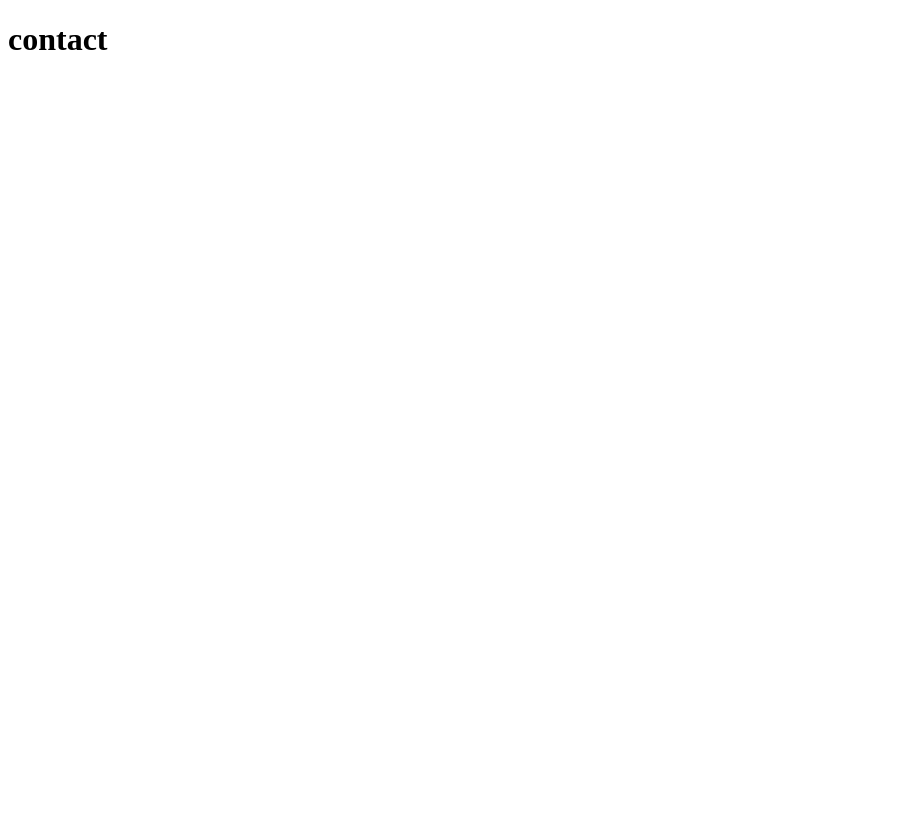
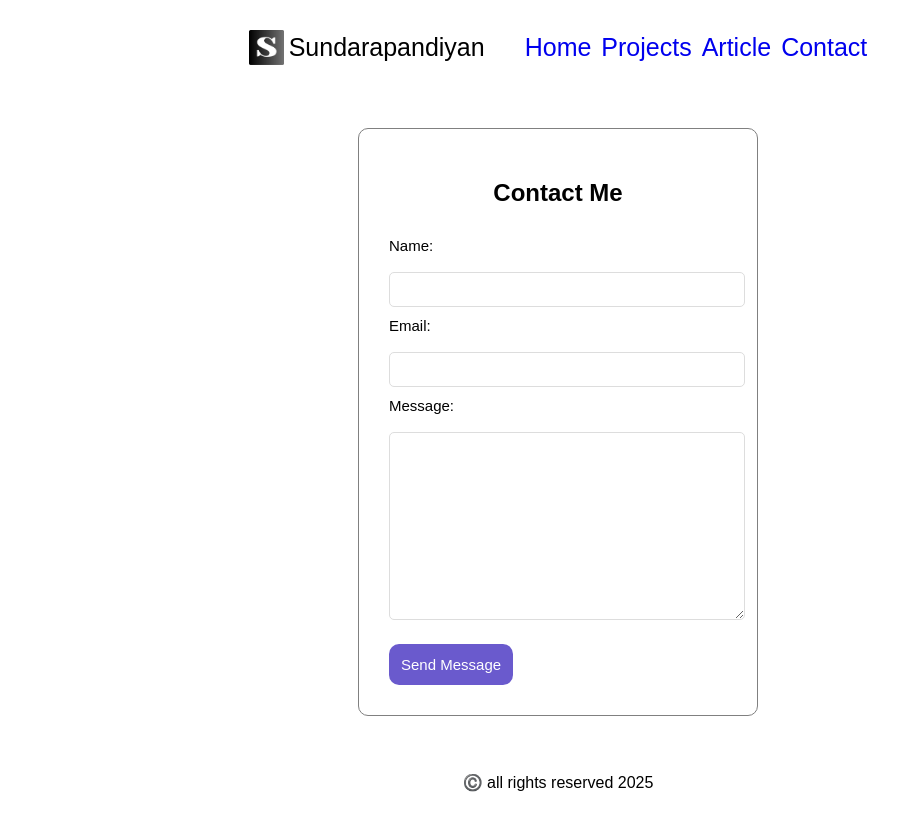
Before and after one commit to heypandya/roadmap-projects, a plain HTML site: page Frondend/02-basic-html-website/contact.html in a window 1280 px wide. Shown: the whole page, without its empty margins (0-921 px from the left). Drawn offline with Linux system fonts and the light colour scheme.

Commit message:
contact form added

```diff
--- a/Frondend/02-basic-html-website/contact.html
+++ b/Frondend/02-basic-html-website/contact.html
@@ -4,8 +4,144 @@
     <meta charset="UTF-8" />
     <meta name="viewport" content="width=device-width, initial-scale=1.0" />
     <title>Document</title>
+    <style>
+      body {
+        min-height: 100vh;
+        display: flex;
+        flex-direction: column;
+        align-items: center;
+        padding: 0;
+        box-sizing: border-box;
+        width: 100%;
+        max-width: 1100px;
+        font-family: "PT sans", sans-serif;
+      }
+      main {
+        flex: 1;
+        display: flex;
+        align-items: center;
+        justify-content: center;
+        width: 100%;
+        box-sizing: border-box;
+        padding: 20px 0;
+      }
+      .image {
+        width: 35px;
+        height: 35px;
+        margin-right: 5px;
+      }
+      .logo-name {
+        font-size: 25px;
+      }
+
+      header {
+        display: flex;
+        justify-content: space-between;
+        text-align: center;
+      }
+      .nav-left {
+        display: flex;
+        align-items: center;
+      }
+      .nav-right ul {
+        list-style: none;
+        display: flex;
+        gap: 10px;
+        font-size: 25px;
+      }
+      .nav-right a {
+        text-decoration: none;
+      }
+
+      .contact {
+        display: flex;
+        flex-direction: column;
+        justify-content: center;
+        align-items: center;
+        max-width: 400px;
+        width: 90%;
+        height: auto;
+        box-sizing: border-box;
+        border: 1px solid gray;
+        border-radius: 10px;
+        margin: 0 auto;
+        padding: 30px;
+      }
+
+      label {
+        font-size: 15px;
+        padding: 10px 0;
+        display: block;
+        margin-bottom: 8px;
+      }
+
+      input,
+      textarea {
+        font-size: 15px;
+        padding: 8px;
+        width: 100%;
+        border-radius: 5px;
+        outline: none;
+        border: 1px solid #ddd;
+      }
+
+      textarea {
+        resize: vertical;
+        min-height: 120px;
+      }
+
+      button {
+        padding: 12px;
+        border-radius: 10px;
+        border: none;
+        background-color: slateblue;
+        color: white;
+        font-size: 15px;
+        font-weight: 500;
+        margin-top: 20px;
+        cursor: pointer;
+      }
+
+      footer {
+        text-align: center;
+      }
+    </style>
   </head>
   <body>
-    <h1>contact</h1>
+    <header>
+      <div class="nav-left">
+        <img class="image" src="logo.png" alt="logo" />
+        <p class="logo-name">Sundarapandiyan</p>
+      </div>
+      <nav class="nav-right">
+        <ul>
+          <li><a href="index.html">Home</a></li>
+          <li><a href="project.html">Projects</a></li>
+          <li><a href="article.html">Article</a></li>
+          <li><a href="contact.html">Contact</a></li>
+        </ul>
+      </nav>
+    </header>
+
+    <main>
+      <section class="contact">
+        <h2>Contact Me</h2>
+        <form action="" method="POST">
+          <label for="name">Name:</label>
+          <input type="text" id="name" name="name" required />
+
+          <label for="email">Email:</label>
+          <input type="email" id="email" name="email" required />
+
+          <label for="message">Message:</label>
+          <textarea id="message" name="message" rows="10" required></textarea>
+
+          <button type="submit">Send Message</button>
+        </form>
+      </section>
+    </main>
+    <footer>
+      <p>©️ all rights reserved 2025</p>
+    </footer>
   </body>
 </html>
```
